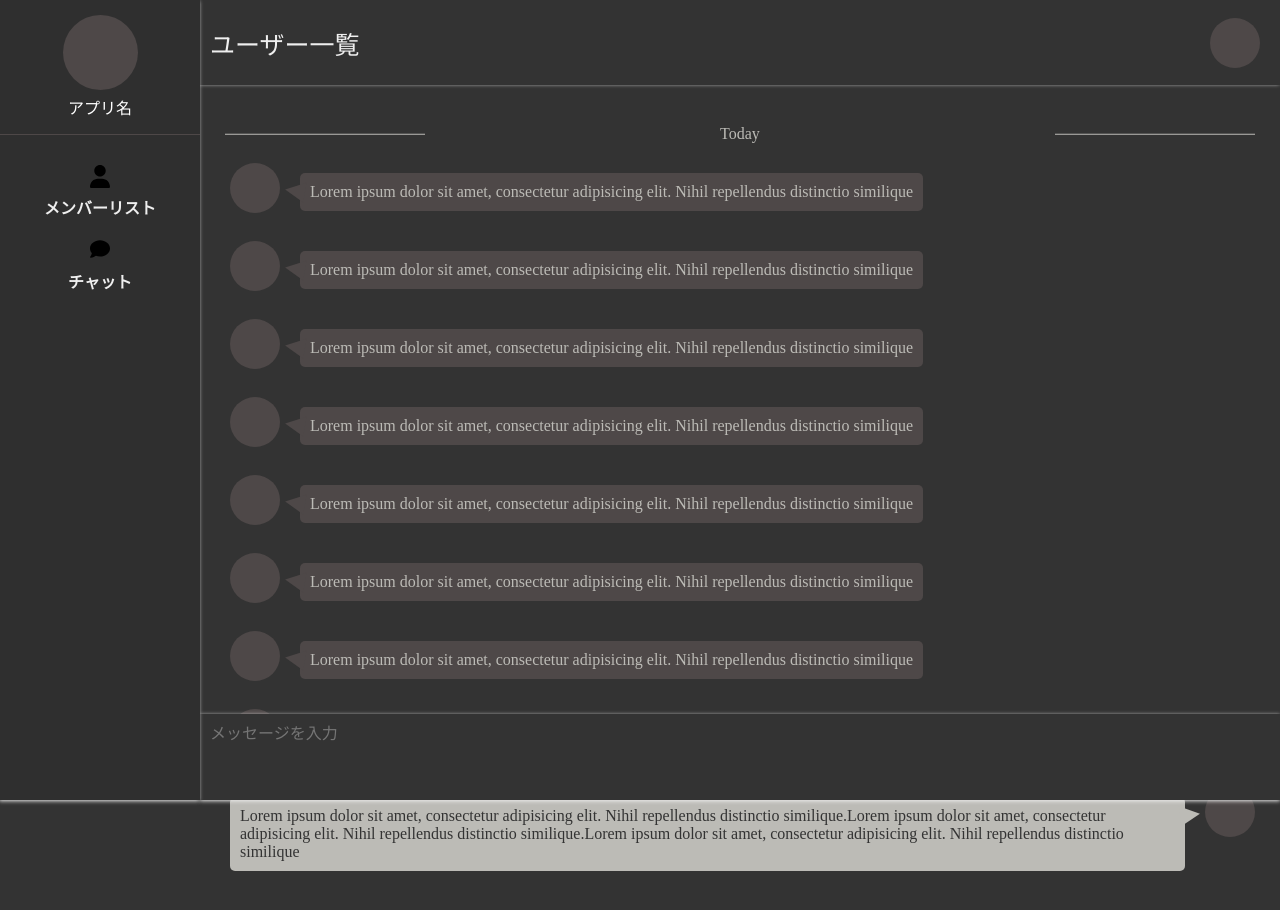
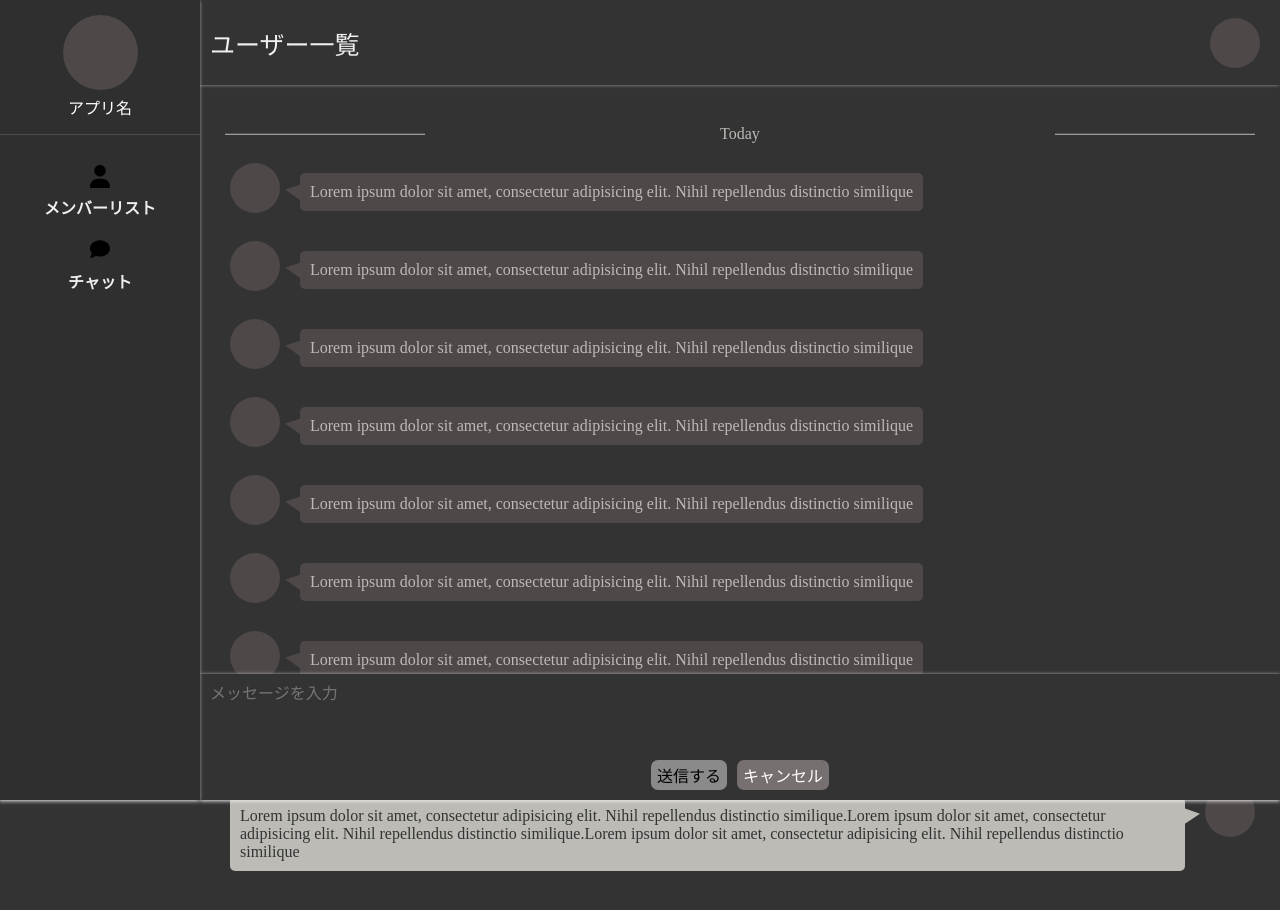
Before and after one commit to Ryot21/vue-chat-application, a Vue app: page /#/chat in a window 1280 px wide. Shown: the top 910 px of the page. Built offline with nearby package versions, Linux system fonts and the light colour scheme; a web font is replaced by a local one.

Commit message:
・コンポーネント > btn追加

```diff
--- /dev/null
+++ b/src/components/AddButtonComponents.vue
@@ -0,0 +1,43 @@
+<template>
+		<button class="submit-btn" :class="btnStyle">{{ buttonText }}</button>
+</template>
+
+<script>
+export default {
+	name: 'AddButtonComponents',
+	props: {
+		btnStyle: {
+			type: String,
+			default: ''
+		},
+		buttonText: {
+			type: String,
+			default: ''
+		},
+	}
+}
+</script>
+
+<style scoped>
+button {
+	color: white;
+  background: rgb(57, 177, 213);
+  padding: 2px 5px;
+  cursor: pointer;
+  border: 1px solid rgb(57, 177, 213);
+	border-radius: 7px;
+}
+
+button:hover,
+button:active {
+  background: rgb(51, 51, 51);
+  border: 1px solid red;
+}
+
+button:disabled {
+	background: #8a8a8a;
+}
+button:disabled:hover {
+	background: #8a8a8a;
+}
+</style>
--- a/src/components/CustomTextareaComponents.vue
+++ b/src/components/CustomTextareaComponents.vue
@@ -1,28 +1,100 @@
 <template>
 	<div class="l-inputArea__chatBoard c-fixed bottom">
-		<textarea class="pd-10" v-model="value" :rows="rows" placeholder="メッセージを入力"></textarea>
+		<form method="post" @submit.prevent="submit">
+			<textarea
+				class="pd-10"
+				v-model="message"
+				:rows="rows"
+				placeholder="メッセージを入力">
+			</textarea>
+			<div class="l-btnArea c-flex c-flex-03">
+				<AddButtonComponents
+						:button-text="postBtn.btnText"
+						:btn-style="postBtn.btnStyle"
+						:disabled="textCheck"
+						@click="post"
+					>
+				</AddButtonComponents>
+				<AddButtonComponents
+						:button-text="clearBtn.btnText"
+						:btn-style="clearBtn.btnStyle"
+						@click="clear"
+					>
+				</AddButtonComponents>
+			</div>
+		</form>
 	</div>
 </template>
 
 <script>
+import AddButtonComponents from '@/components/AddButtonComponents.vue'
+
   export default {
 		name: 'CustomTextareaComponents',
+		components:{
+			AddButtonComponents
+		},
 		data(){
 			return{
-				value:""
+				message:"",
+				postBtn:{
+					btnText: '送信する',
+					btnStyle: 'reverse',
+				},
+				clearBtn:{
+					btnText: 'キャンセル',
+					btnStyle: 'cancel',
+				}
 			}
 		},
-    props: {
-    },
 		computed:{
 			rows(){
-				let num = this.value.split("\n").length;
+				let num = this.message.split("\n").length;
 				return (num > 3) ? num : 3;
-			}
+			},
+			textCheck(){
+				if( !this.message ){
+					return true
+				}
+				return false
+			},
 		},
     mounted() {
     },
-    methods: {
-    }
+		methods: {
+			post(){
+				console.log("postメソッド")
+			},
+			clear(){
+				console.log("clearメソッド")
+			}
+		}
   }
 </script>
+
+<style scoped>
+.reverse {
+  background: #e9db40;
+  color: black;
+  border: 1px solid transparent;
+}
+
+.reverse:hover,
+.reverse:active {
+  background: #b8ac25;
+  border: 1px solid transparent;
+}
+
+.cancel {
+  background: #777070;
+  color: white;
+  border: 1px solid transparent;
+}
+
+.cancel:hover,
+.cancel:active {
+  background: #6a6363;
+  border: 1px solid transparent;
+  color: white;
+}
+</style>
--- a/src/css/style.css
+++ b/src/css/style.css
@@ -664,6 +664,10 @@ video {
   .c-flex.c-flex-02 {
     -ms-flex-pack: distribute;
         justify-content: space-around; }
+  .c-flex.c-flex-03 {
+    -webkit-box-pack: center;
+        -ms-flex-pack: center;
+            justify-content: center; }
 
 .l-inputArea__chatBoard {
   color: #efefef;
@@ -753,6 +757,14 @@ video {
     .c-app-name {
       display: none; } }
 
+.l-btnArea {
+  margin-bottom: 10px; }
+  @media screen and (max-width: 480px) {
+    .l-btnArea {
+      margin-bottom: 20px; } }
+  .l-btnArea button {
+    margin: 0 5px; }
+
 body {
   color: #efefef;
   background: #333;
```
Also changed, not shown: src/views/UserListsView.vue (+5 -5 lines).
